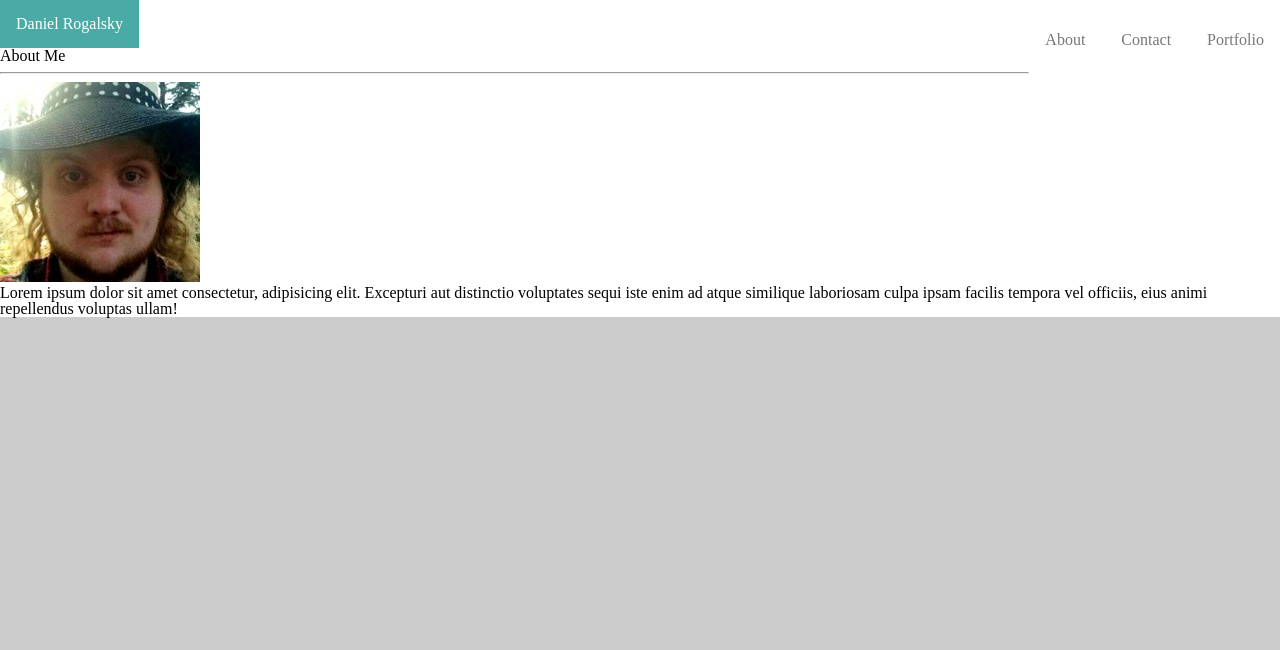
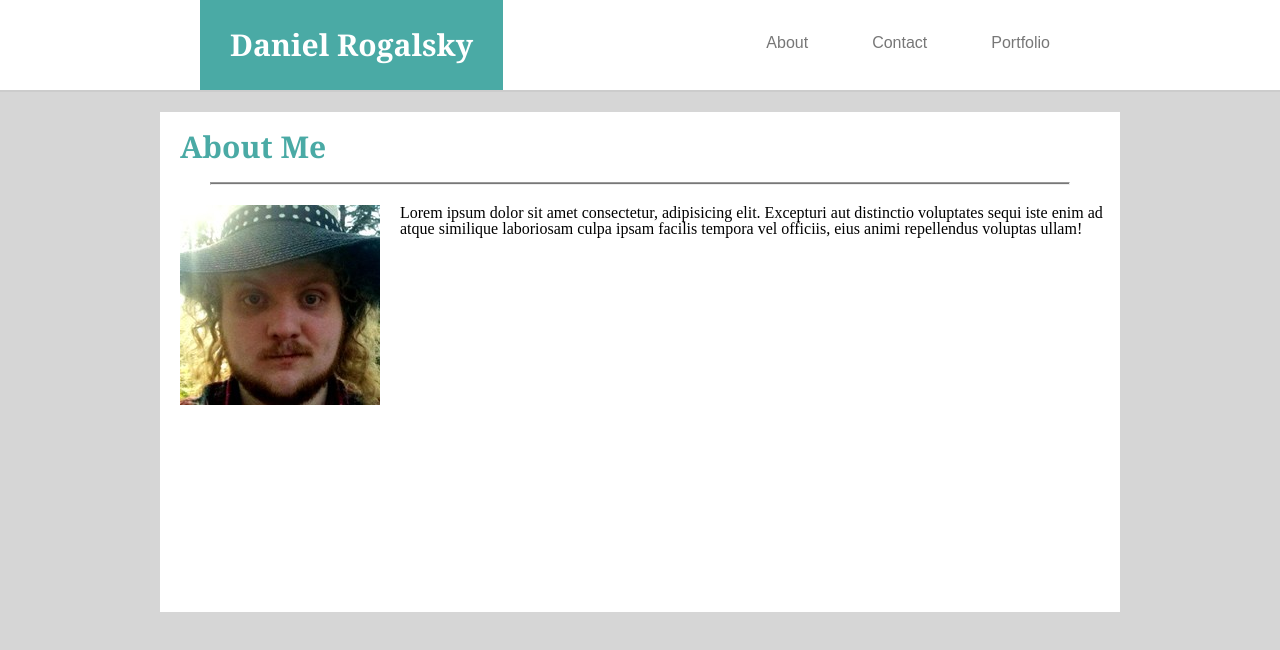
Before and after one commit to DRogalsky/Responsive-Portfolio, a plain HTML site: page index.html in a window 1280 px wide. Drawn offline with Linux system fonts and the light colour scheme.

Commit message:
changed font size css all but finished on about page

```diff
--- a/assets/css/style.css
+++ b/assets/css/style.css
@@ -9,20 +9,21 @@
    */
 
    body {
-      /* margin: 0 5em; */
-      background-color: #cccccc;
+      background-color: #d6d6d6;
    }
 
    .container{
       background-color: #ffffff;
+      width: 960px;
+      margin: 0 auto;
+      height: 500px;
    }
 
    nav {
-      /* display: inline-block;
-      margin: 0; */
-      /* padding: 1em 1em; */
       width: 100%;
       background-color:#ffffff;
+      margin-bottom: 20px;
+      border-bottom: 2px solid #cccccc;
    }
 
    nav h1{
@@ -32,6 +33,10 @@
       background-color: #4aaaa5;
       color: white;
       height: 100%;
+      font-family: 'Georgia', Times, Times New Roman, serif;
+      font-weight: bold;
+      margin-left: 200px;
+      font-size: 30px;
    }
 
    nav ul {
@@ -40,18 +45,39 @@
       margin: 0;
       padding: 0;
       float: right;
+      margin-right: 200px;
    }
 
    nav ul li{
       display: inline-block;
-      margin: 0;
+      margin: 5px auto;
 
    }
 
    nav ul li a{
       display: inline-block;
-      padding: 2em 1em;
-      margin: 0;
+      padding: 20px;
+      margin: 10px;
       text-decoration: none;
       color: #777777;
+      font-family: 'Arial', 'Helvetica Neue', Helvetica, sans-serif;
    }
+
+   header h1 {
+      font-family: 'Georgia', Times, Times New Roman, serif;
+      font-size: 30px;
+      padding: 20px;
+      font-weight: bold;
+      color: #4aaaa5;
+   }
+
+   hr {
+      margin: 0px 50px 20px 50px;
+      background-color: #777777;
+      height: 1px;
+   }
+
+   #profile {
+      float: left;
+      margin: 0px 20px 20px 20px;
+   }
--- a/index.html
+++ b/index.html
@@ -23,7 +23,7 @@
         </header>
         <hr>
         <section>
-            <img src="assets/images/ProfilePicture.jpg" alt="Picture of me">
+            <img src="assets/images/ProfilePicture.jpg" alt="Picture of me" id='profile'>
             <p>Lorem ipsum dolor sit amet consectetur, adipisicing elit. Excepturi aut distinctio voluptates sequi iste enim ad atque similique laboriosam culpa ipsam facilis tempora vel officiis, eius animi repellendus voluptas ullam!</p>
         </section>
     </div>
```
